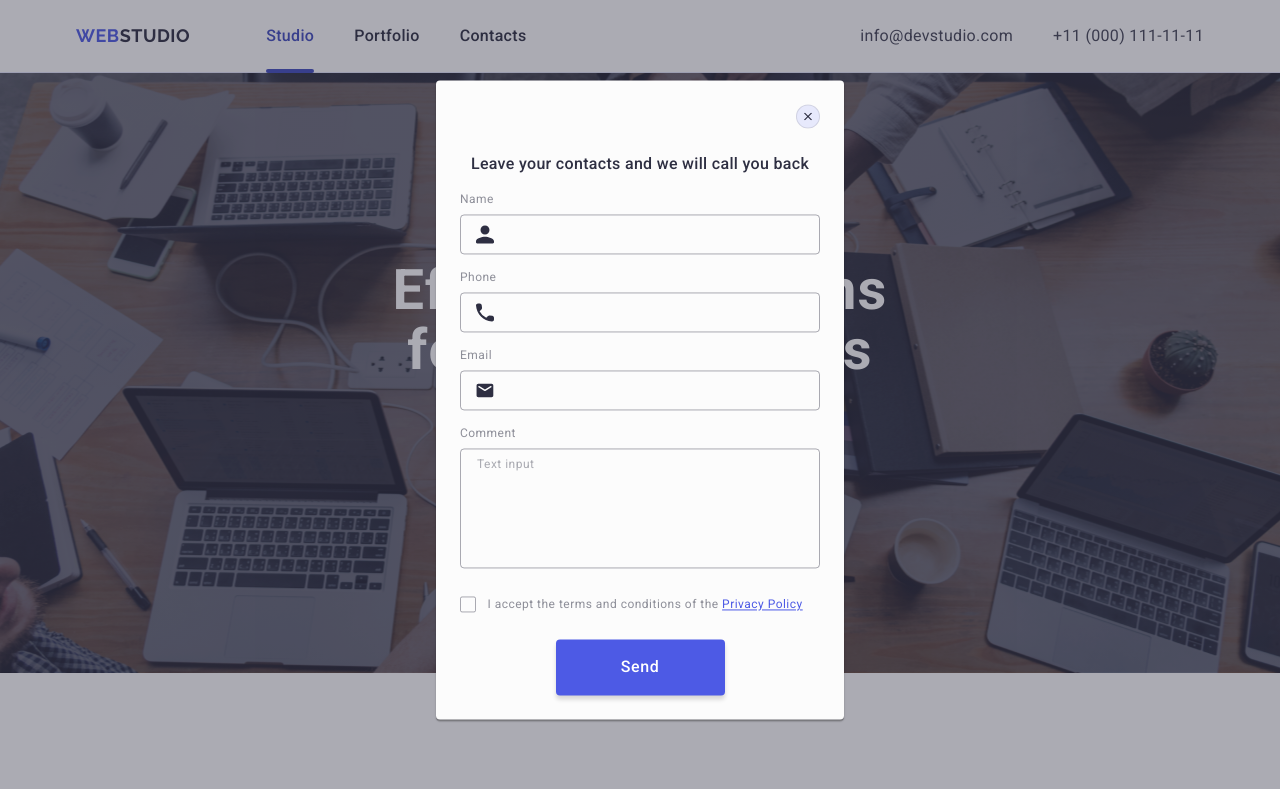
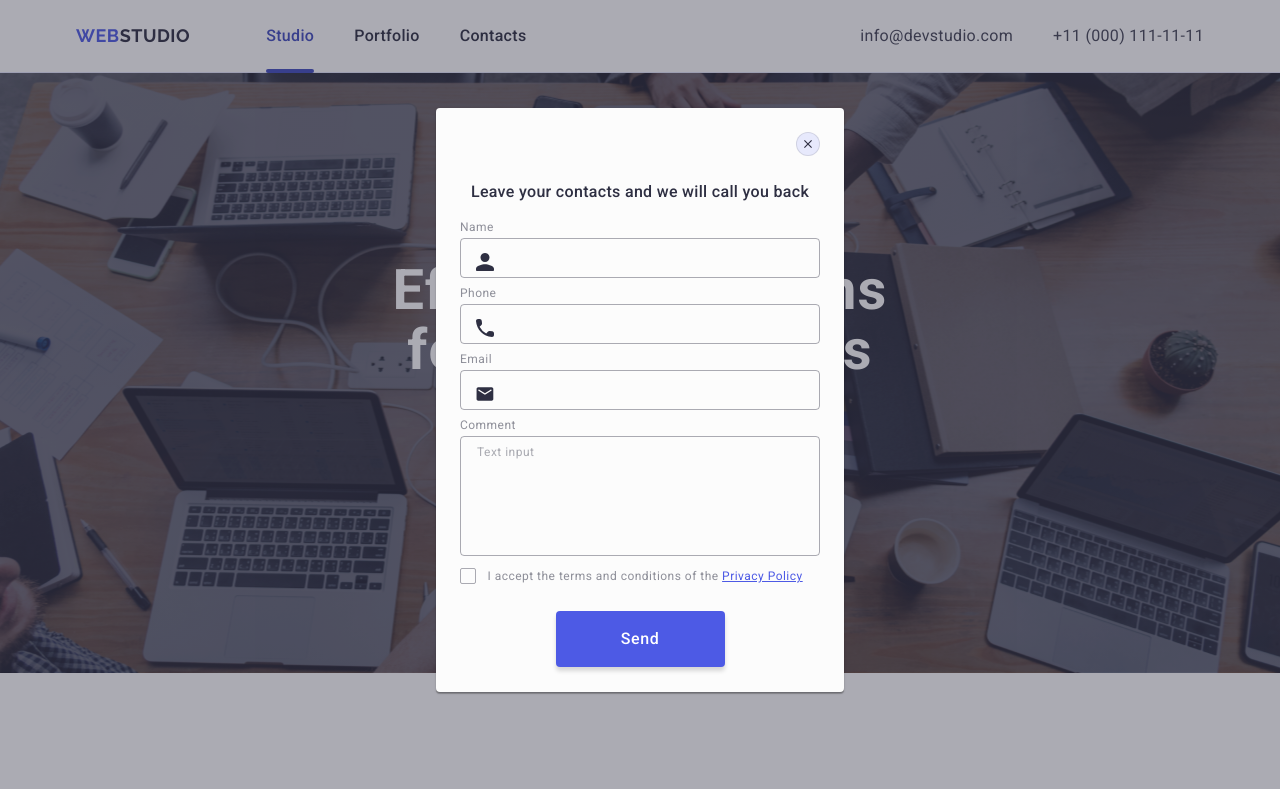
Before and after one commit to toriruban/goit-viktoriiaruban-hw-05, a plain HTML site: page index.html in a window 1280 px wide. Shown: the top 789 px of the page. Drawn offline with nearby package versions, Linux system fonts and the light colour scheme.

Commit message:
i'm dead!

```diff
--- a/css/styles.css
+++ b/css/styles.css
@@ -678,10 +678,11 @@ transition: background-color 250ms cubic-bezier(0.4, 0, 0.2, 1), border 250ms cu
     color: var(--NAVY-BLUE, #2E2F42);
 }
 
-.review-form-wrapper {
-    margin-bottom: 16px
-}
-.input-icon-wrapper {
+/* .input-icon-wrapper {
+    margin-bottom: 8px;
+} */
+
+.review-form-input{
     margin-bottom: 8px;
 }
 
@@ -693,7 +694,7 @@ line-height: 1.17;
 letter-spacing: 0.48px;
 
 display: block;
-margin-bottom: 8px;
+margin-bottom: 4px;
 }
 
 .input-icon-wrapper{
```
